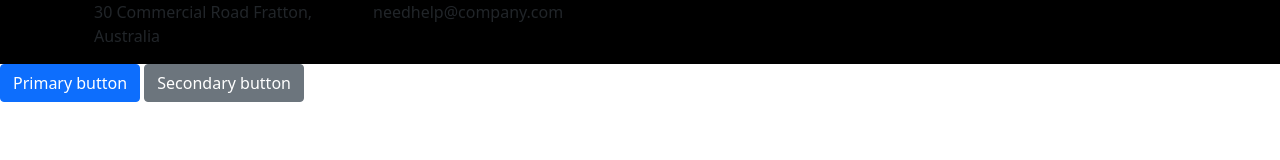
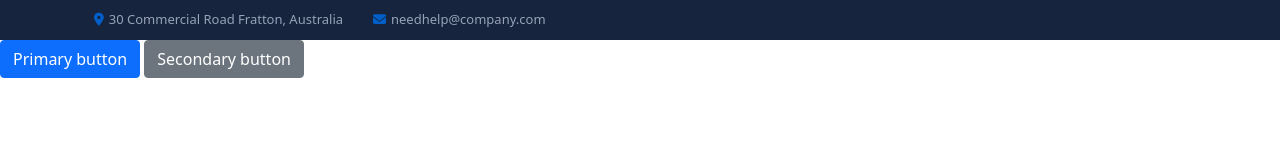
Before and after one commit to Poonam1233/project-insurance, a website built with webpack: page src/index.html in a window 1280 px wide. Built offline with nearby package versions, Linux system fonts and the light colour scheme.

Commit message:
2 files modified

```diff
--- a/src/index.html
+++ b/src/index.html
@@ -10,6 +10,11 @@
       href="https://cdn.jsdelivr.net/npm/bootstrap@5.2.0-beta1/dist/css/bootstrap.min.css"
     />
 
+    <script
+      src="https://kit.fontawesome.com/c77d52f84a.js"
+      crossorigin="anonymous"
+    ></script>
+
     <link rel="stylesheet" href="style.css" />
   </head>
 
@@ -20,13 +25,23 @@
           <div class="col-xl-6">
             <div class="row">
               <div class="col-xl-6">
-                <p>30 Commercial Road Fratton, Australia</p>
+                <p>
+                  <i class="fa-solid fa-location-dot header-icon"></i>30
+                  Commercial Road Fratton, Australia
+                </p>
               </div>
               <div class="col-xl-6">
-                <p>needhelp@company.com</p>
+                <p>
+                  <a href="mailto:needhelp@company.com"
+                    ><i class="fa-solid fa-envelope header-icon"></i
+                    >needhelp@company.com</a>
+                </p>
               </div>
+              <!--col-xl-6-->
             </div>
+            <!--row-->
           </div>
+          <!--col-xl-6-->
         </div>
         <!--row-->
       </div>
--- a/src/style.css
+++ b/src/style.css
@@ -1,3 +1,24 @@
 header {
-  background-color: black;
+  background-color: #16243d;
+  color: #97a2b7;
+  padding: 10px 0px;
+  font-size: 13px;
 }
+
+header p {
+  margin-bottom: 0px;
+}
+
+a[href^='mailto'] {
+  text-decoration: none;
+  color: inherit;
+}
+
+a[href^='mailto']:hover {
+  text-decoration: underline;
+}
+
+.header-icon {
+  color: #015fc9;
+  margin-right: 5px;
+}
```
